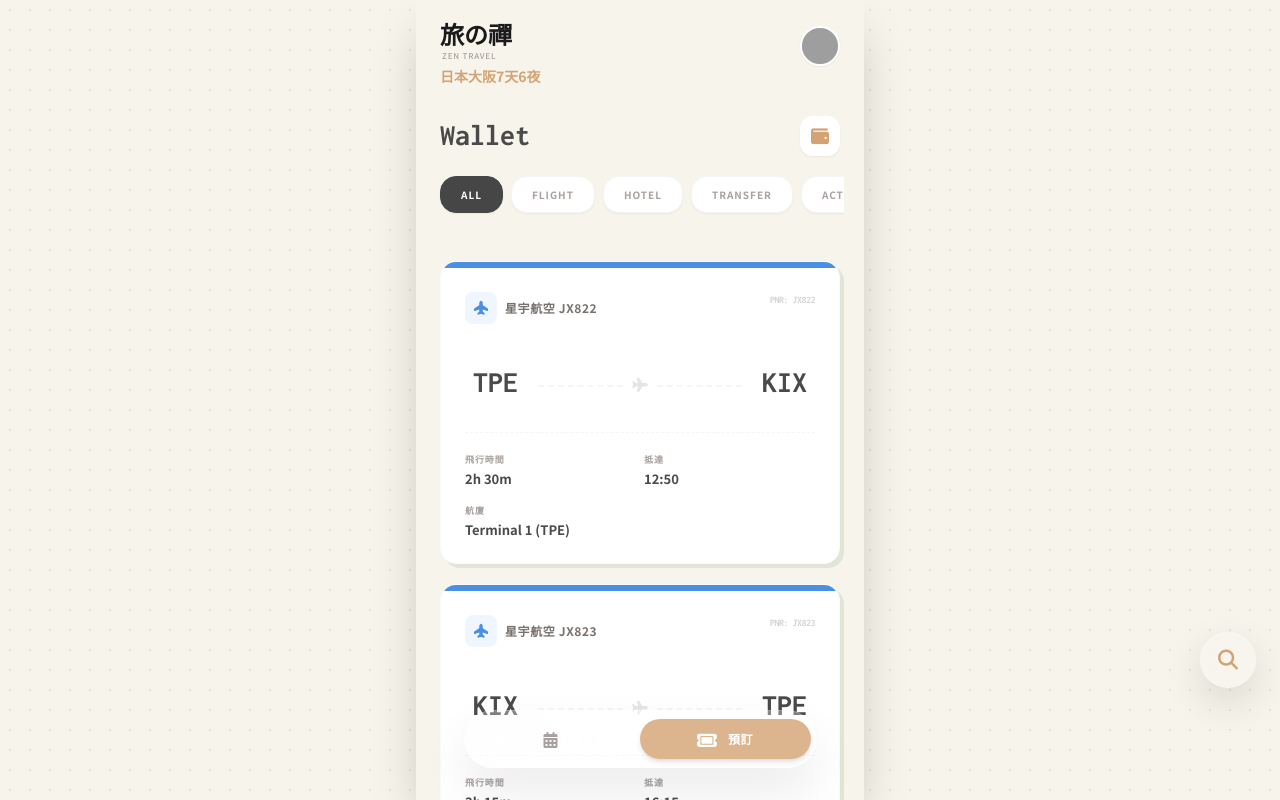
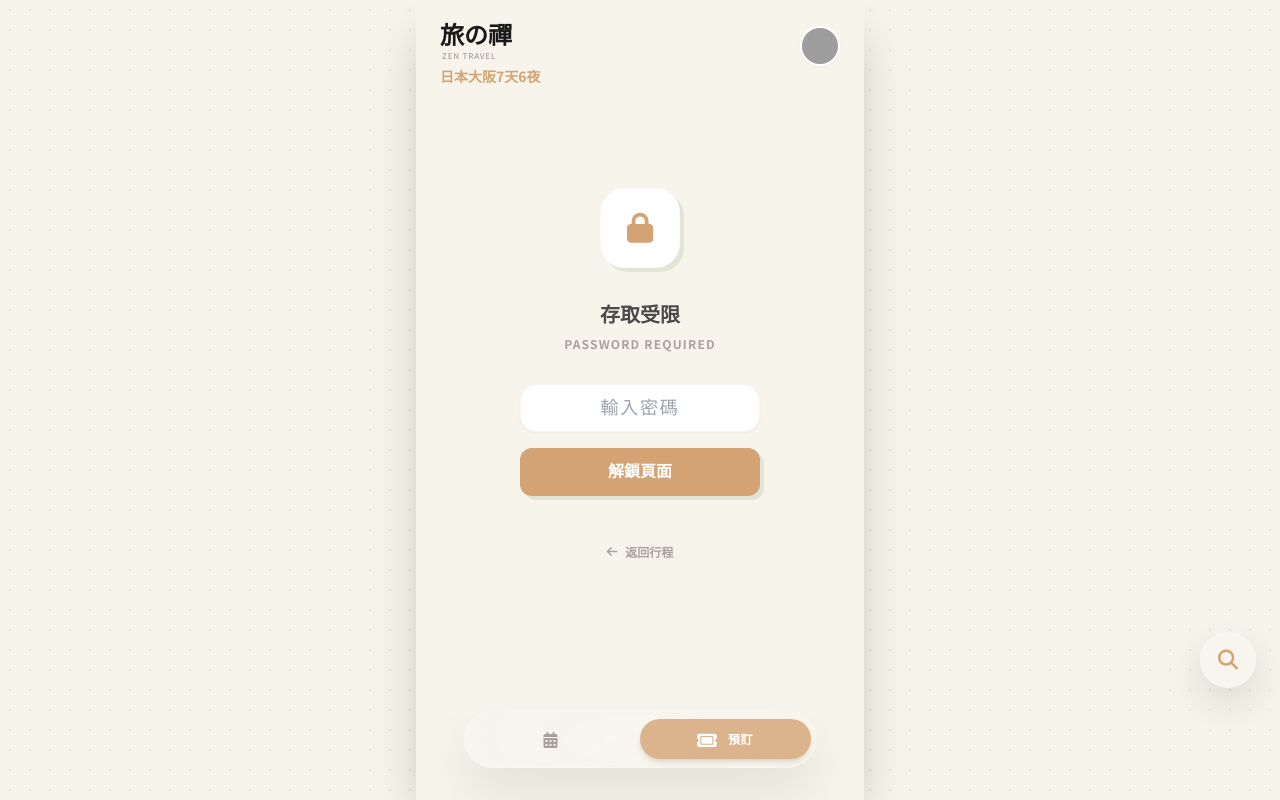
Before and after one commit to researcherAtw/ZenTravel---LITE-, a React (Vite) app: page / in a window 1280 px wide. Both pictures are taken after a click on the button "預訂". Built offline with nearby package versions, Linux system fonts and the light colour scheme; grey boxes are pictures that could not be loaded.

Commit message:
預訂頁面新增密碼功能

```diff
--- a/App.tsx
+++ b/App.tsx
@@ -3,6 +3,7 @@ import React, { useState, useEffect, useRef } from 'react';
 import { NAV_ITEMS } from './constants';
 import { TabType } from './types';
 import { ScheduleTab, BookingsTab } from './components/Modules';
+import { Button } from './components/UI';
 
 const App: React.FC = () => {
   const [activeTab, setActiveTab] = useState<TabType>('schedule');
@@ -10,14 +11,18 @@ const App: React.FC = () => {
   const [isSearchOpen, setIsSearchOpen] = useState(false);
   const [searchTerm, setSearchTerm] = useState('');
 
+  // Password Logic
+  const [isUnlocked, setIsUnlocked] = useState(false);
+  const [passwordInput, setPasswordInput] = useState('');
+  const [showError, setShowError] = useState(false);
+
   const headerRef = useRef<HTMLElement>(null);
   const searchBtnRef = useRef<HTMLButtonElement>(null);
   const scrollContainerRef = useRef<HTMLDivElement>(null);
   const lastScrollPos = useRef<number>(0);
 
   /**
-   * 搜尋結果置頂優化：
-   * 當使用者輸入搜尋文字時，畫面立即捲動至最上方，確保從搜尋結果的第一筆開始瀏覽。
+   * 搜尋結果置頂優化
    */
   useEffect(() => {
     if (searchTerm && scrollContainerRef.current) {
@@ -32,18 +37,32 @@ const App: React.FC = () => {
     if (scrollContainerRef.current) {
       scrollContainerRef.current.scrollTo({ top: 0, behavior: 'auto' });
     }
+    // 每次切換分頁如果是去預訂頁，確保錯誤提示清空
+    if (activeTab === 'bookings') {
+        setShowError(false);
+    }
   }, [activeTab]);
 
+  const handlePasswordSubmit = (e?: React.FormEvent) => {
+    if (e) e.preventDefault();
+    if (passwordInput === '333') {
+      setIsUnlocked(true);
+      setShowError(false);
+    } else {
+      setShowError(true);
+      setPasswordInput('');
+      // Shake effect placeholder
+      setTimeout(() => setShowError(false), 2000);
+    }
+  };
+
   /**
-   * 處理關閉搜尋：
-   * 1. 關閉搜尋模式並清空關鍵字。
-   * 2. 恢復到進入搜尋前的捲動位置，確保瀏覽連續性。
+   * 處理關閉搜尋
    */
   const handleCloseSearch = () => {
     setIsSearchOpen(false);
     setSearchTerm('');
 
-    // 透過延遲確保內容已渲染回原始狀態（例如日期選擇器已出現）後再恢復捲動位置
     setTimeout(() => {
       if (scrollContainerRef.current) {
         scrollContainerRef.current.scrollTo({
@@ -55,8 +74,7 @@ const App: React.FC = () => {
   };
 
   /**
-   * 點擊搜尋按鈕：
-   * 開啟時記錄當前捲動座標，關閉時執行恢復邏輯。
+   * 點擊搜尋按鈕
    */
   const handleToggleSearch = () => {
     if (isSearchOpen) {
@@ -80,7 +98,6 @@ const App: React.FC = () => {
         const clickedOutsideSearchBtn = searchBtnRef.current && !searchBtnRef.current.contains(target);
 
         if (clickedOutsideHeader && clickedOutsideSearchBtn) {
-          // 若搜尋框為空，點擊外部即視為取消搜尋
           if (!searchTerm) {
             handleCloseSearch();
           }
@@ -96,11 +113,47 @@ const App: React.FC = () => {
    */
   const renderContent = () => {
     const currentSearch = isSearchOpen ? searchTerm : '';
-    switch (activeTab) {
-      case 'schedule': return <ScheduleTab searchTerm={currentSearch} />;
-      case 'bookings': return <BookingsTab searchTerm={currentSearch} />;
-      default: return <ScheduleTab searchTerm={currentSearch} />;
+
+    if (activeTab === 'bookings') {
+      if (!isUnlocked) {
+        return (
+          <div className="flex flex-col items-center justify-center py-20 animate-fade-in">
+            <div className="w-20 h-20 bg-white rounded-3xl shadow-zen flex items-center justify-center text-zen-primary mb-8 border border-stone-50">
+              <i className="fa-solid fa-lock text-3xl"></i>
+            </div>
+            <h2 className="text-xl font-bold text-zen-text mb-2 font-sans">存取受限</h2>
+            <p className="text-xs text-stone-400 mb-8 font-bold tracking-widest uppercase">Password Required</p>
+
+            <form onSubmit={handlePasswordSubmit} className="w-full max-w-[240px] space-y-4">
+              <div className="relative">
+                <input
+                  type="password"
+                  value={passwordInput}
+                  onChange={(e) => setPasswordInput(e.target.value)}
+                  placeholder="輸入密碼"
+                  className={`w-full h-12 bg-white rounded-2xl px-4 text-center text-lg font-mono tracking-widest border transition-all ${showError ? 'border-red-400 ring-4 ring-red-50 animate-pulse' : 'border-stone-100 focus:border-zen-primary focus:ring-4 ring-zen-primary/10'} shadow-sm outline-none`}
+                />
+                {showError && <div className="absolute -bottom-6 left-0 right-0 text-center text-[10px] text-red-500 font-bold uppercase tracking-tighter">密碼錯誤，請重試</div>}
+              </div>
+              <Button type="submit" className="w-full h-12 rounded-2xl">
+                解鎖頁面
+              </Button>
+            </form>
+
+            <button
+              onClick={() => setActiveTab('schedule')}
+              className="mt-12 text-stone-400 text-xs font-bold hover:text-zen-primary transition-colors flex items-center gap-2"
+            >
+              <i className="fa-solid fa-arrow-left"></i>
+              返回行程
+            </button>
+          </div>
+        );
+      }
+      return <BookingsTab searchTerm={currentSearch} />;
     }
+
+    return <ScheduleTab searchTerm={currentSearch} />;
   };
 
   const activeIndex = NAV_ITEMS.findIndex(item => item.id === activeTab);
@@ -111,7 +164,7 @@ const App: React.FC = () => {
       className="h-[100dvh] text-zen-text font-sans max-w-md mx-auto relative shadow-2xl bg-zen-bg overflow-y-auto overflow-x-hidden no-scrollbar overscroll-y-none"
     >
 
-      {/* Header - Fixed Height 108px to match Modules.tsx sticky offset */}
+      {/* Header */}
       <header
         ref={headerRef}
         className="px-6 h-[108px] flex flex-col justify-center bg-zen-bg sticky top-0 z-40 transform-gpu"
@@ -133,7 +186,6 @@ const App: React.FC = () => {
                 )}
             </div>
 
-            {/* User Avatar */}
             <div className={`pt-1 transition-all duration-500 ${isSearchOpen ? 'opacity-0 scale-95' : 'opacity-100'}`}>
                 <div className="w-10 h-10 rounded-full border-2 border-white shadow-sm overflow-hidden bg-stone-200">
                     <img className="w-full h-full object-cover" src="https://api.dicebear.com/7.x/notionists/svg?seed=Felix" alt="User" />
@@ -141,7 +193,6 @@ const App: React.FC = () => {
             </div>
         </div>
 
-        {/* Search Input Bar */}
         {isSearchOpen && (
           <div className="absolute inset-x-6 bottom-4 animate-fade-in flex items-center gap-3">
             <div className="relative flex-1">
--- a/components/Modules.tsx
+++ b/components/Modules.tsx
@@ -730,8 +730,9 @@ export const BookingsTab: React.FC<{ searchTerm?: string }> = ({ searchTerm = ''
           b.subTitle?.toLowerCase().includes(term) ||
           b.referenceNo.toLowerCase().includes(term) ||
           b.type.toLowerCase().includes(term) ||
+          // Fixed the issue where v might be inferred as unknown in Object.entries
           Object.entries(b.details).some(([k, v]) =>
-              k.toLowerCase().includes(term) || v.toLowerCase().includes(term)
+              k.toLowerCase().includes(term) || String(v).toLowerCase().includes(term)
           );
 
       return matchType && matchSearch;
```
